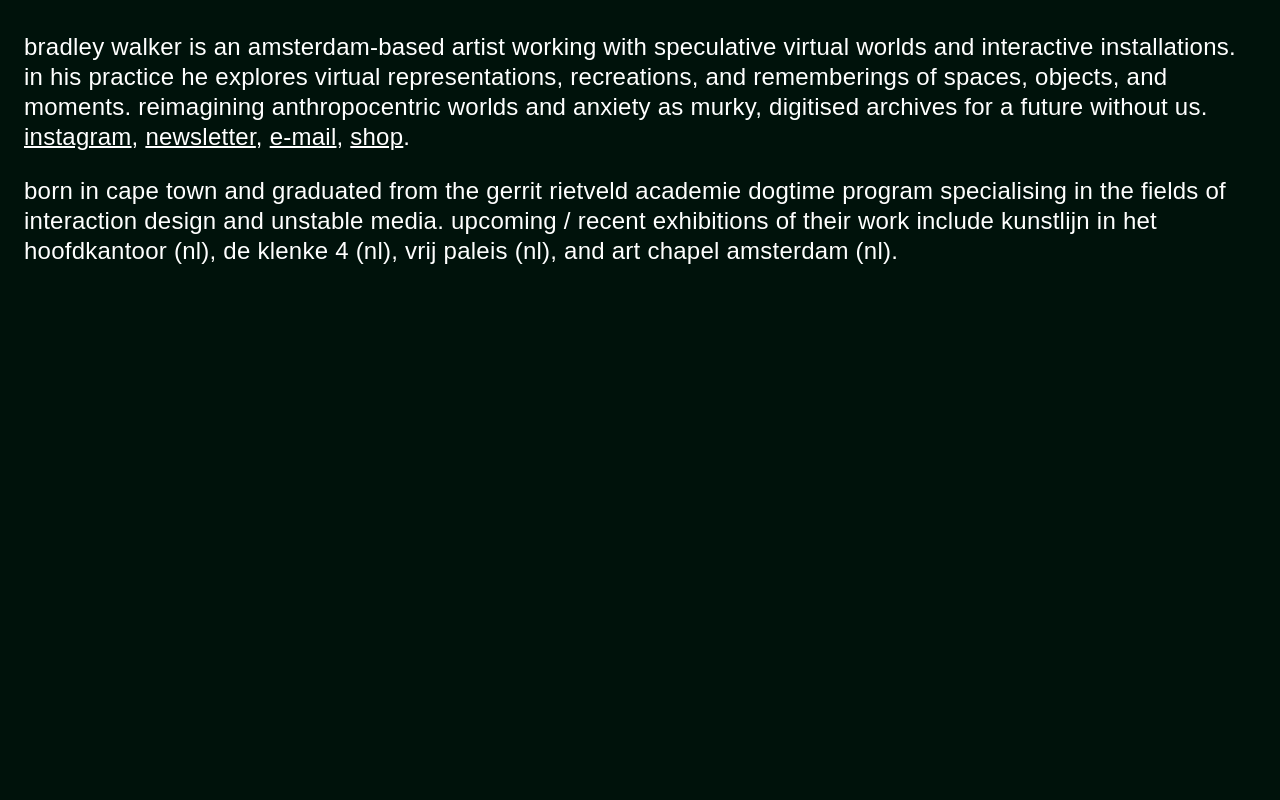
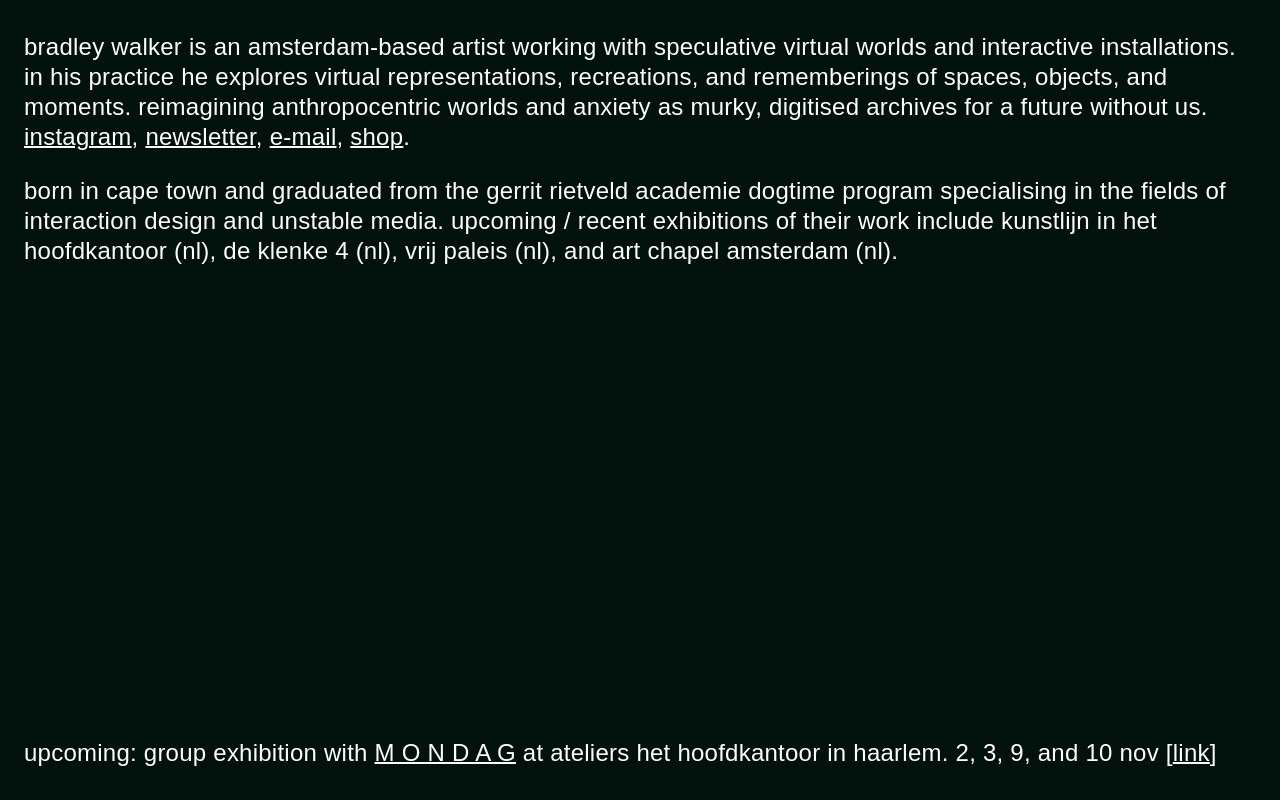
Before and after one commit to speculative-artefact/portfolio-art, a SvelteKit app: page / in a window 1280 px wide. Built offline with nearby package versions, Linux system fonts and the light colour scheme; no server answers; the database is empty; a web font is replaced by a local one.

Commit message:
add upcoming exhibition info

```diff
--- a/src/routes/+layout.svelte
+++ b/src/routes/+layout.svelte
@@ -14,7 +14,7 @@
         <div class="detail"><slot /></div>
     </section>
     <footer>
-        <!-- <p>upcoming: group exhibition with M O N D A G at de klenke 4 amsterdam, 26 nov [<a href="https://www.mondag.org/" target="_blank">link</a>]</p> -->
+        <p>upcoming: group exhibition with <a href="https://www.mondag.org/" target="_blank">M O N D A G</a> at ateliers het hoofdkantoor in haarlem. 2, 3, 9, and 10 nov [<a href="https://www.kunstlijnhaarlem.nl/expositie/order/" target="_blank">link</a>]</p>
     </footer>
 </div>
 
```
